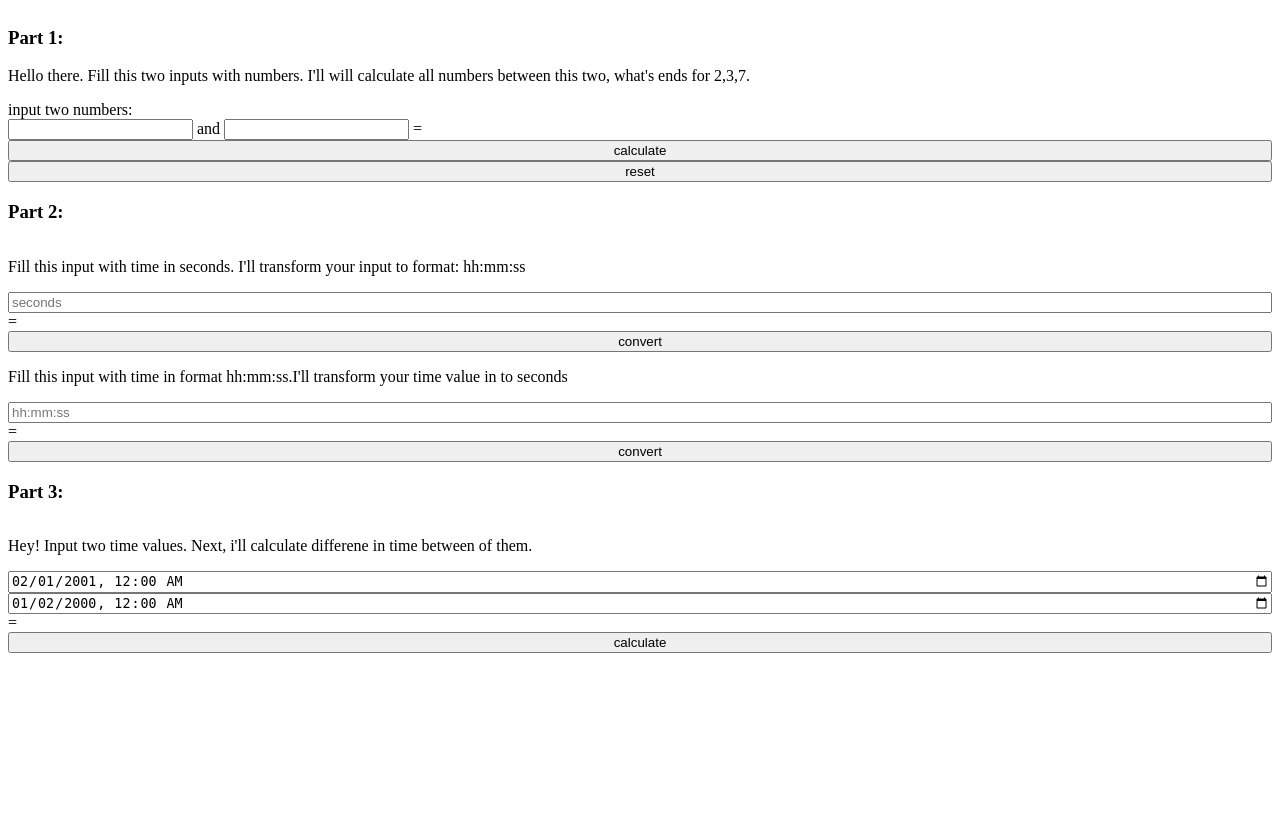
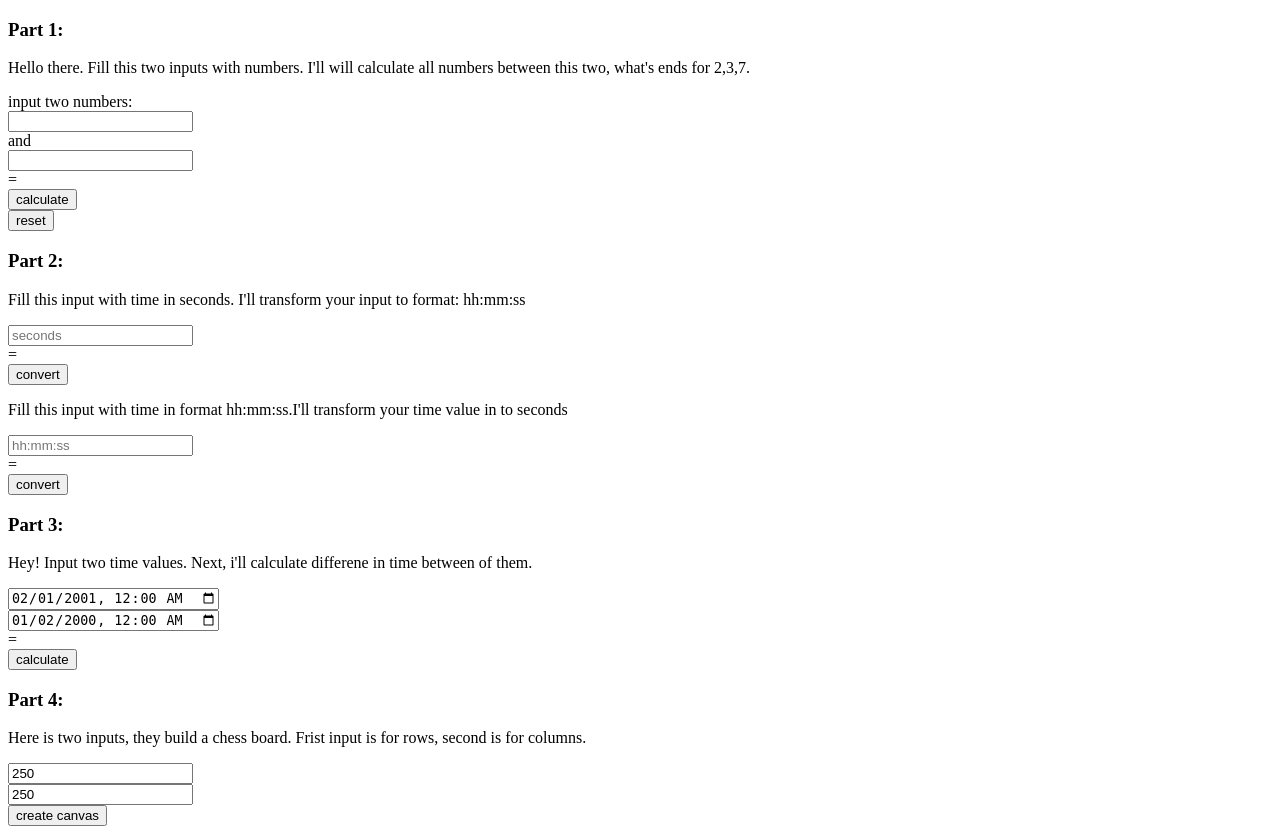
Before and after one commit to shpp-isahnovskii/shpp-Intro_to_Fullstack, a PHP site: page / in a window 1280 px wide. Before the commit the page ends 653 px from the top, so only its background shows below. Run offline with PHP 8.4, Linux system fonts and the light colour scheme.

Commit message:
add canvas chess board

```diff
--- a/task2/razminka/index.html
+++ b/task2/razminka/index.html
@@ -49,7 +49,21 @@
     <input type="datetime-local" id = "get_datetime_two" value="2000-01-02T00:00">
     =
     <span id="set_new_date"></span>
-    <button onclick="the_date_difference()">calculate</button>
+    <button onclick="dates_difference()">calculate</button>
+  </article>
+
+  <article>
+    <h3>Part 4:</h3>
+    <p>Here is two inputs, they build a chess board. Frist input is for rows, second is for columns.</p>
+
+    <input type="number" id="get_canvas_x" placeholder="canvas size X" value="250">
+    <input type="number" id="get_canvas_y" placeholder="canvas size Y" value="250">
+    <button id="btn_draw_canvas" onclick="draw_canvas()">create canvas</button>
+
+    <canvas id="myCanvas" width="250" height="250"></canvas> <!-- add canvas here and hide it-->
+    <input type="number" id="get_chess_x" placeholder="X axis">
+    <input type="number" id="get_chess_y" placeholder="Y axis">
+    <button id="btn_draw_board" onclick="draw_board()">create board</button>
   </article>
 
   <script src="warm_up.js"></script>
--- a/task2/razminka/style.css
+++ b/task2/razminka/style.css
@@ -1,24 +1,24 @@
 /**
  * Part 1. Sum of numbers
  */
-article{
-  display: flex;
-  flex-direction: column;
-}
-span {
-  display: inline-block;
-  width: 40px;
-}
-.sum_of_numbers input {
-  width: 30px;
-}
-.buttons_part_one {
-  margin-left: 100px;
-}
-.buttons_part_one button {
-  margin-bottom: 10px;
+input, button {
+  display: block;
 }
 
 /**
  * Part 2. Sum of numbers
  */
+
+
+
+/**
+ * Part 4. the chess board
+ */
+ canvas {
+  /*use background and borders to find your canvas*/
+  background-color: rgba(200, 200, 200, 0.2);
+  border: black solid 1px;
+}
+#get_chess_x, #get_chess_y, #btn_draw_board, #myCanvas {
+  display: none;
+}
--- a/task2/razminka/warm_up.js
+++ b/task2/razminka/warm_up.js
@@ -115,18 +115,18 @@ function to_seconds_convert() {
  * Part 3.
  * User has two input date form. This function will calculate the difference between two dates
  */
-function the_date_difference() {
+function dates_difference() {
   //let split = /-|:|T/;
   //                    YYYY MM DD HH MM
   //Date input example: 4556-12-23T19:08
   let first_date = new Date(document.getElementById("get_datetime_one").value + "Z");
   let second_date = new Date(document.getElementById("get_datetime_two").value + "Z");
 
-  if ( (first_date == "Invalid Date") || (second_date == "Invalid Date") ) {
+  if ((first_date == "Invalid Date") || (second_date == "Invalid Date")) {
     alert("Invalid input.\nMake sure what all entered values are correct");
   } else {
 
-    if(first_date < second_date) { //change to date values if second one bigger then first
+    if (first_date < second_date) { //change to date values if second one bigger then first
       [first_date, second_date] = [second_date, first_date];
     }
     date_calculation(first_date, second_date);
@@ -142,12 +142,12 @@ function date_calculation(d1, d2) {
   for (let i = 0; i < result.length; i++) {
     result[i] = dates_subtract(d1, d2, i) + result[i];
 
-    if(result[i] < 0) {
+    if (result[i] < 0) {
       result[i] = result[i] + value_bust(i, d1); // result[i] can be 0, or -1 if previous value was busted
       result[i + 1]--; //minus 1 value to the next value in the array
     }
   }
-  document.getElementById("set_new_date") = "seconds(" + result[0] + "), " + "minutes(" + result[1] + "), " +"hours(" + result[2] + "), " +"days(" + result[3] + "), " + "months(" + result[4] + "), " +"years(" + result[5] + ").";
+  document.getElementById("set_new_date").innerHTML = "seconds(" + result[0] + "), " + "minutes(" + result[1] + "), " + "hours(" + result[2] + "), " + "days(" + result[3] + "), " + "months(" + result[4] + "), " + "years(" + result[5] + ").";
 }
 
 /**
@@ -160,7 +160,7 @@ function dates_subtract(d1, d2, index) {
 
   let result = 0;
 
-  switch(index) {
+  switch (index) {
     case 0: result = d1.getSeconds() - d2.getSeconds();
       break;
     case 1: result = d1.getMinutes() - d2.getMinutes();
@@ -180,7 +180,7 @@ function value_bust(index, d1) {
   //case: 0 - seconds, 1 - minutes, 2 - hours, 3 - days, 4 - mounths, 5 - years.
   let value = 0;
 
-  switch(index) {
+  switch (index) {
     case 0:             //transform 1 minute to +60 seconds
     case 1: value = 60; //from hours to minutes +60
       break;
@@ -206,5 +206,63 @@ function month_discover(date) {
 
 /**
  * Part 4.
- * User has two input date form. This function will make chess board
+ * User has two inputs in the date form: amount_x and amounty. This function will create chess board a*b
+ * lowest size is 1x1;
  */
+let canvas; // make the canvas for a one time. doesn't need to be redraw in draw_board() cycle
+let ctx; // same as canvas, i don't push this let inside the draw_board()
+
+/**
+ * this function get two inputs: x and y sizes of the futured canvas. Then We unhide canvas and buttons that build chess board.
+ */
+function draw_canvas() {
+
+  canvas = document.getElementById("myCanvas");
+  if (canvas.getContext) { //if browser support canvas
+    ctx = canvas.getContext('2d'); //add drawing context
+
+    canvas.width = document.getElementById("get_canvas_x").value;;
+    canvas.height = document.getElementById("get_canvas_y").value;;
+
+    /*display hidden elements*/
+    document.getElementById("myCanvas").style.display = "block";
+    document.getElementById("get_chess_x").style.display = "block";
+    document.getElementById("get_chess_y").style.display = "block";
+    document.getElementById("btn_draw_board").style.display = "block";
+
+    /*change create canvas button text to recreate*/
+    document.getElementById("btn_draw_canvas").innerHTML = "recreate canvas";
+  } else {
+    alert("your browser don't support the canvas");
+  }
+}
+
+
+/**
+ * We draw a board on our canvas here. For this we take our global ctx and canvas. Then take new values from our user: x y chess boxes.
+ * Finaly we calculate size of each box and draw them on the canvas.
+ */
+function draw_board() {
+
+  let rows = +document.getElementById("get_chess_x").value; //add "+" symbol before to transform string into int
+  let cols = +document.getElementById("get_chess_y").value;
+
+  let canva_height = document.getElementById("myCanvas").height;
+  let canva_width = document.getElementById("myCanvas").width;
+
+  ctx.clearRect(0, 0, canva_width, canva_height);//clear canvas
+
+  let max_size = cols > rows ? cols : rows; //take maxi value to calculete size of the squares from this value
+
+  let square_size = Math.sqrt((canva_height * canva_width) / (max_size * max_size)); // one square width or heigth size
+
+  //cycle to buils a chess board
+  for (let y = 0; y < cols; y++) {
+    for (let x = 0; x < rows; x++) {
+      if ((x + y) % 2 == 0) {
+        ctx.fillRect(x * square_size, y * square_size, square_size, square_size);//coordinates (x, y, width, height)
+      }
+    }
+  }
+}
+//-------------- end of Part 4 ----------------
```
Lines whose indentation alone changed are shown as unchanged.
